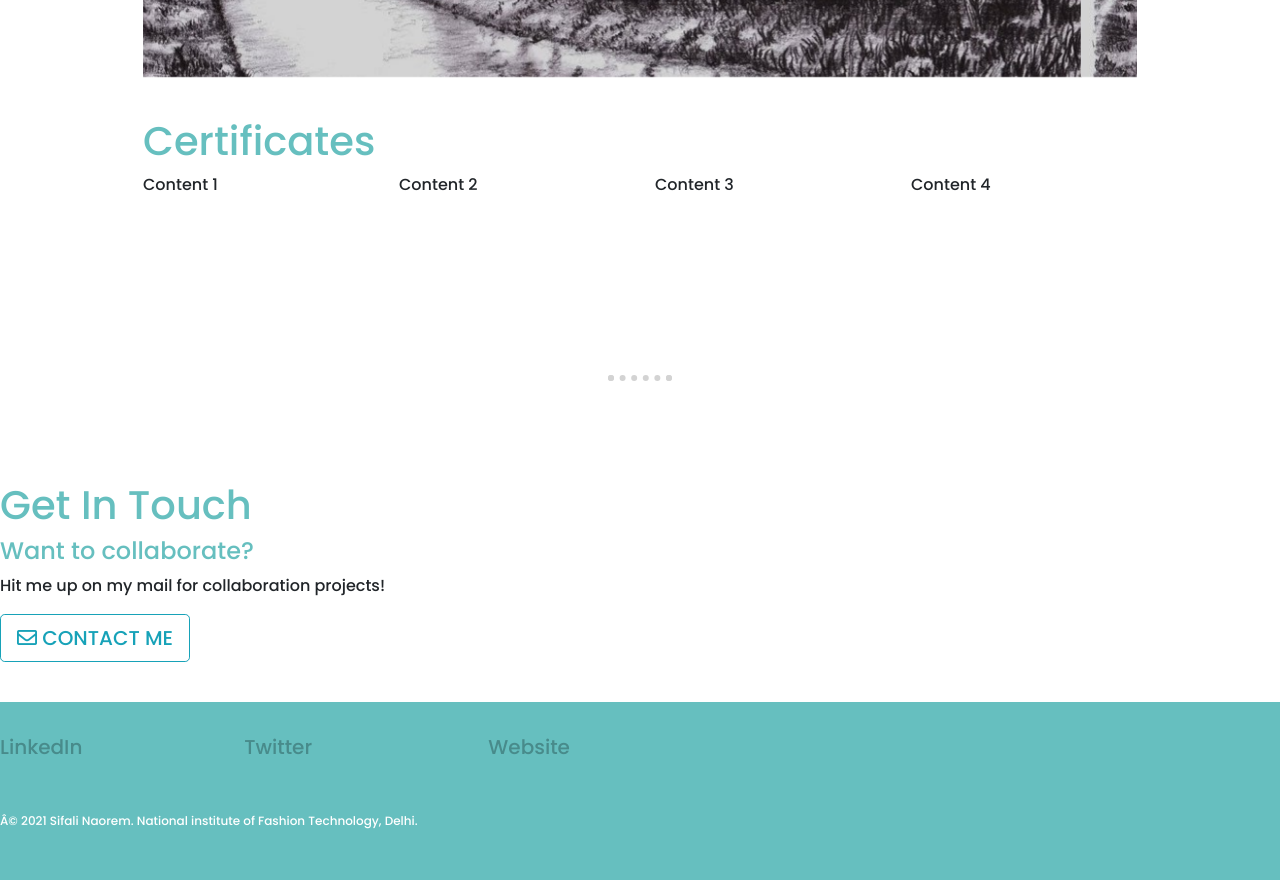
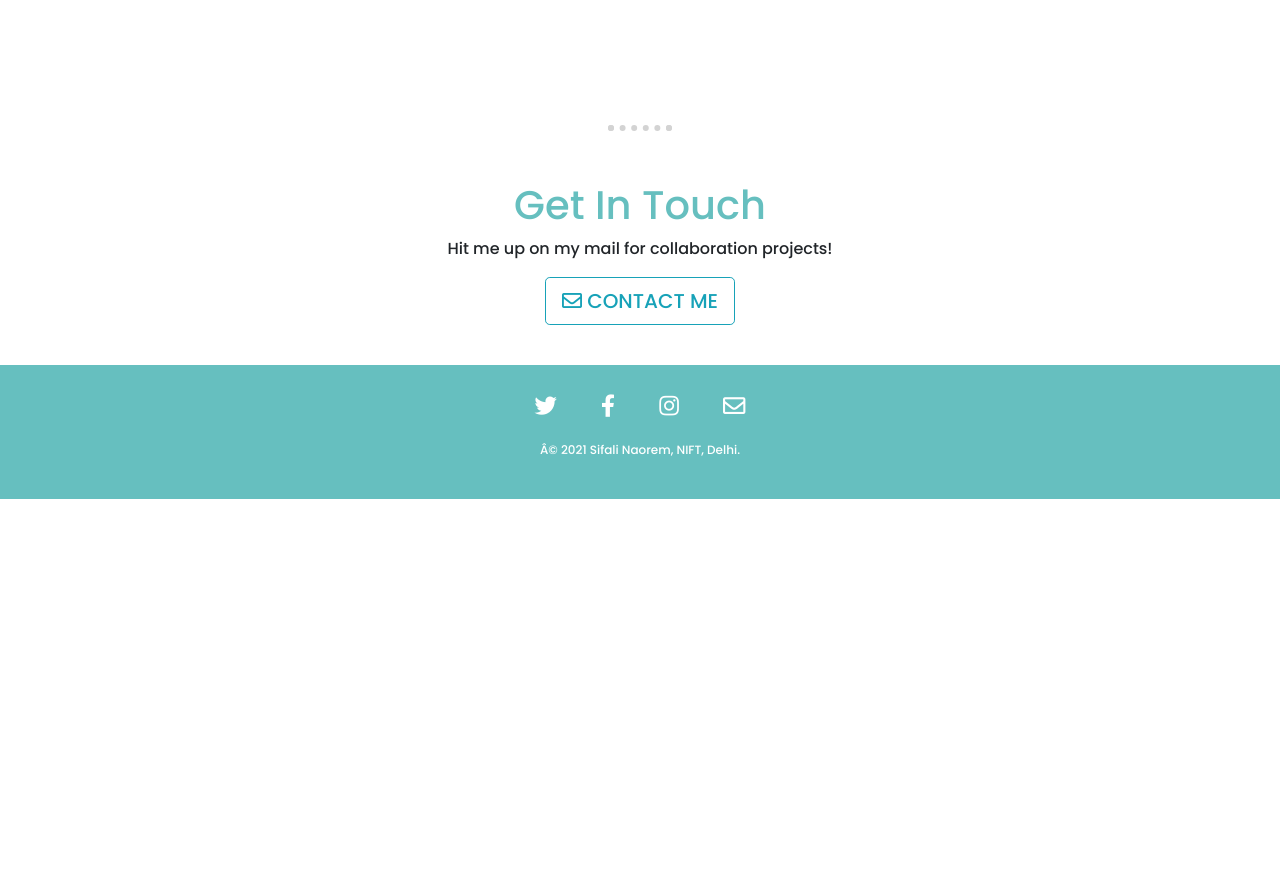
Before and after one commit to sifalinaorem/sifalinaorem.github.io, a plain HTML site: page index.html in a window 1280 px wide. Shown: the part 2310-3190 px from the top of the page. After the commit the page ends 2809 px from the top, so only its background shows below. Drawn offline with nearby package versions, Linux system fonts and the light colour scheme.

Commit message:
FontAwesome

```diff
--- a/css/styles.css
+++ b/css/styles.css
@@ -26,7 +26,7 @@ hr{
     border : dotted 6px #d3d3d3;
     border-bottom: none;
     width: 4%;
-    margin: 100px auto;
+    margin: 50px auto;
 }
 
 #intro{
@@ -35,6 +35,10 @@ hr{
 
 .intro-text{
     margin: auto;
+}
+
+.fashion-text{
+    font-weight: bold;
 }
 
 .intro-img{
@@ -104,28 +108,31 @@ hr{
     padding-bottom: 40px;
 }
 
+#end-info{
+    text-align: center;
+}
+
 .bottom-container{
     margin-top: 40px;
+    padding-top: 30px;
     background-color: #66bfbf;
 }
 
-.fashion-text{
-    font-weight: bold;
+.footlink{
+    text-decoration :none;
+    margin: 0px 20px 0px;
+    color:white;
+    font-size: 1.4rem;
 }
 
-.footer-link{
-    margin-top: 30px;
-    display: inline-block;
-    width: 15rem;
-    text-decoration: none;
-    font-size: 1.25rem;
-    color: #488B8B
+.footlink:hover{
+    color: gray;
 }
 
 .copyright-text{
      color: white;
-     padding-top: 50px;
-     padding-bottom: 50px;
+     padding-top: 20px;
+     padding-bottom: 40px;
      font-size: 0.75rem;
      margin: 0;
  }
--- a/index.html
+++ b/index.html
@@ -159,19 +159,22 @@
         <hr>
 
         <section id='end-info'>
+            <div class='container-fluid'>
                 <div class="contact-me">
                         <h2>Get In Touch</h2>
-                    <h3>Want to collaborate?</h3>
                         <p>Hit me up on my mail for collaboration projects!</p>
                         <button type='button' class="btn btn-outline-info btn-lg"><i class="far fa-envelope"></i> CONTACT ME</button>
                     </div>
                 </div>
 
                 <div class="bottom-container">
-                <a class="footer-link" href="https://www.linkedin.com/">LinkedIn</a>
-                <a class="footer-link" href="https://twitter.com/">Twitter</a>
-                <a class="footer-link" href="https://www.google.com/">Website</a>
-                <p class='copyright-text'>© 2021 Sifali Naorem. National institute of Fashion Technology, Delhi.</p>
+                    <a href="twitter.com"><i class="fab fa-twitter footlink"></i></a>
+                    <a href='facebook.com'><i class="fab fa-facebook-f footlink"></i></a>
+                    <a href='instagram.com'><i class="fab fa-instagram footlink"></i></a>
+                    <a href='gmail.com'><i class="far fa-envelope footlink"></i></a>
+
+                    <p class='copyright-text'>© 2021 Sifali Naorem, NIFT, Delhi.</p>
+                </div>
             </div>
         </section>
     </body>
```
Lines whose indentation alone changed are shown as unchanged.
